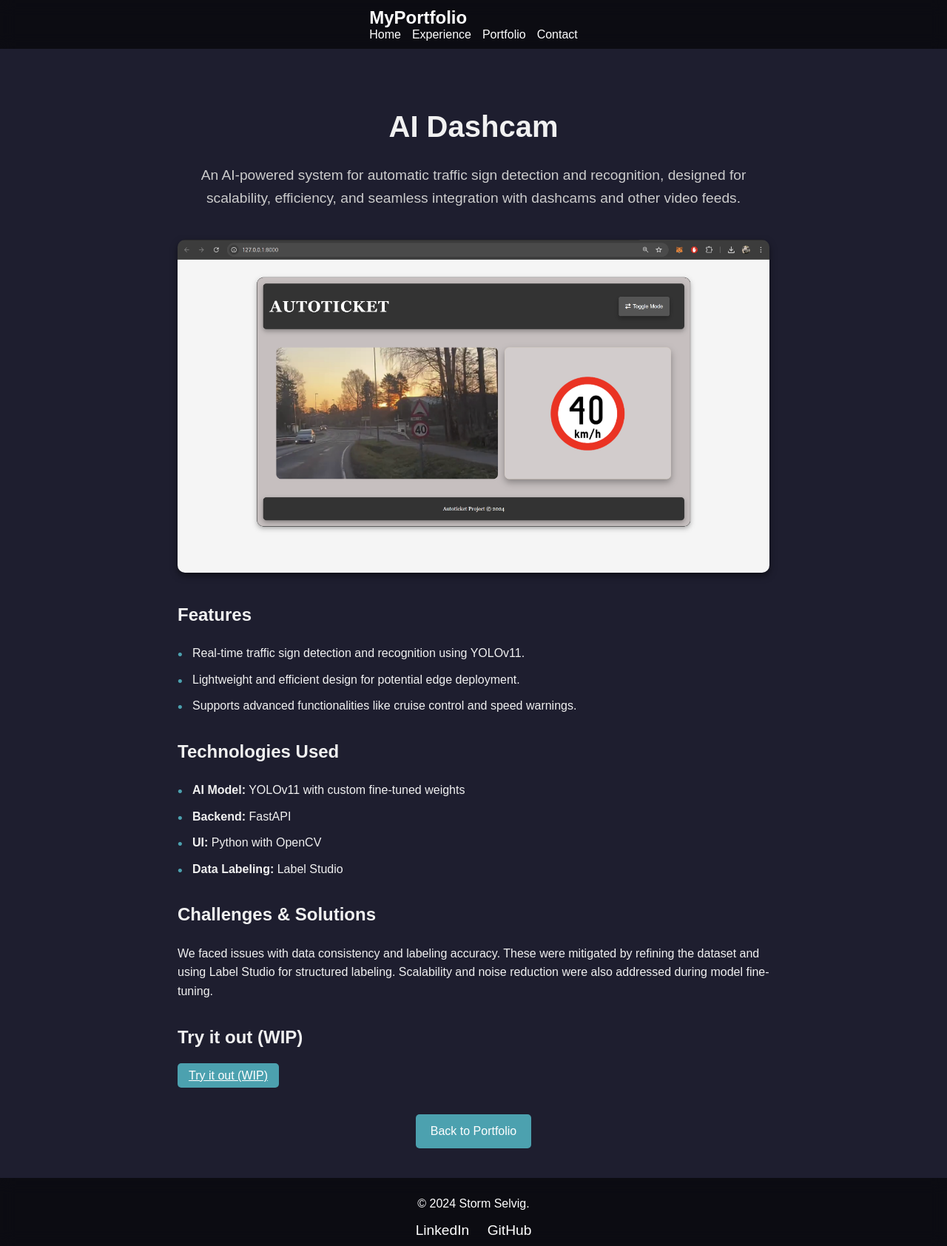
After one commit to Gutteerz/portfolio, a Flask app: page /portfolio/autoticket in a window 1280 px wide. The commit adds this page. Shown: the whole page at 74% size. Run offline with Flask 3, Linux system fonts and the light colour scheme.

Commit message:
added pages for some of the projects

```diff
--- a/app/routes.py
+++ b/app/routes.py
@@ -29,7 +29,22 @@ def about():
 def portfolio():
     return render_template('portfolio.html')
 
+#Refs to the projects
+@main.route('/portfolio/mario')
+def mario_project():
+    return render_template('projects/mario.html')
 
+
+@main.route('/portfolio/autoticket')
+def ai_dashcam_project():
+    return render_template('projects/autoticket.html')
+
+
+@main.route('/portfolio/smart-clock')
+def smart_clock_project():
+    return render_template('projects/smart_clock.html')
+
+#WIP contact
 @main.route('/contact', methods=['GET', 'POST'])
 @limiter.limit("5 per hour")  # Prevent spam with rate limiting
 def contact():
--- /dev/null
+++ b/app/static/css/projects.css
@@ -0,0 +1,85 @@
+/* General Project Details Styling */
+.project-details {
+    padding: 40px 20px;
+    line-height: 1.6;
+    color: #f1f1f1;
+}
+
+.project-header {
+    text-align: center;
+    margin-bottom: 40px;
+}
+
+.project-title {
+    font-size: 2.5rem;
+    margin-bottom: 10px;
+}
+
+.project-intro {
+    font-size: 1.2rem;
+    color: #cccccc;
+}
+
+.project-visual {
+    text-align: center;
+    margin: 30px 0;
+}
+
+.project-image {
+    max-width: 100%;
+    border-radius: 10px;
+    box-shadow: 0 4px 10px rgba(0, 0, 0, 0.5);
+}
+
+.project-section {
+    margin-bottom: 30px;
+}
+
+.features-list,
+.tech-list {
+    list-style: none;
+    padding: 0;
+}
+
+.features-list li,
+.tech-list li {
+    margin: 10px 0;
+    padding-left: 20px;
+    position: relative;
+}
+
+.features-list li::before,
+.tech-list li::before {
+    content: "•";
+    position: absolute;
+    left: 0;
+    color: #4ca1af;
+    font-size: 1.2rem;
+}
+
+.project-navigation {
+    text-align: center;
+    margin-top: 40px;
+}
+
+.project-navigation .btn {
+    display: inline-block;
+    padding: 10px 20px;
+    background: #4ca1af;
+    color: #fff;
+    border-radius: 5px;
+    text-decoration: none;
+    transition: background 0.3s ease;
+}
+
+.project-navigation .btn:hover {
+    background: #2c3e50;
+}
+
+.le_button {
+    padding: 8px 15px;
+    border-radius: 5px;
+    background-color: #4ca1af;
+    color: #fff;
+    cursor: pointer;
+}
--- a/app/templates/base.html
+++ b/app/templates/base.html
@@ -9,6 +9,7 @@
     <link rel="stylesheet" href="{{ url_for('static', filename='css/contact.css') }}">
     <link rel="stylesheet" href="{{ url_for('static', filename='css/about.css') }}">
     <link rel="stylesheet" href="{{ url_for('static', filename='css/home.css') }}">
+    <link rel="stylesheet" href="{{ url_for('static', filename='css/projects.css') }}">
 </head>
 <body>
     <nav class="navbar">
--- a/app/templates/portfolio.html
+++ b/app/templates/portfolio.html
@@ -19,7 +19,7 @@
                 <div class="project-info">
                     <h3>Mario Game</h3>
                     <p>Design and develop a 2D Mario platform game.</p>
-                    <a href="#" class="btn">Learn More</a>
+                    <a href="/portfolio/mario" class="le_button">Learn More</a>
                 </div>
             </div>
              <div class="project-card" data-category="cpp">
@@ -27,7 +27,7 @@
                 <div class="project-info">
                     <h3>Custom smart clock</h3>
                     <p>Smart Clock with functionality connected to STM32-board</p>
-                    <a href="#" class="btn">Learn More</a>
+                    <a href="/portfolio/smart-clock" class="le_button">Learn More</a>
                 </div>
             </div>
             <div class="project-card" data-category="dotnet">
@@ -43,7 +43,7 @@
                 <div class="project-info">
                     <h3>AI Dashcam</h3>
                     <p>Custom AI to recognize speed signs on the road.</p>
-                    <a href="#" class="btn">Learn More</a>
+                    <a href="/portfolio/autoticket" class="le_button">Learn More</a>
                 </div>
             </div>
              <div class="project-card" data-category="javascript">
--- /dev/null
+++ b/app/templates/projects/autoticket.html
@@ -0,0 +1,55 @@
+{% extends "base.html" %}
+{% block title %}Autoticket{% endblock %}
+{% block content %}
+<section class="project-details">
+    <div class="container">
+        <!-- Title and Intro Section -->
+        <div class="project-header">
+            <h1 class="project-title">AI Dashcam</h1>
+            <p class="project-intro">An AI-powered system for automatic traffic sign detection and recognition, designed for scalability, efficiency, and seamless integration with dashcams and other video feeds.</p>
+        </div>
+
+        <!-- Image Section -->
+        <div class="project-visual">
+            <img src="{{ url_for('static', filename='images/projects/autoticket.png') }}" alt="AI Dashcam Preview" class="project-image">
+        </div>
+
+        <!-- Features Section -->
+        <div class="project-section">
+            <h2>Features</h2>
+            <ul class="features-list">
+                <li>Real-time traffic sign detection and recognition using YOLOv11.</li>
+                <li>Lightweight and efficient design for potential edge deployment.</li>
+                <li>Supports advanced functionalities like cruise control and speed warnings.</li>
+            </ul>
+        </div>
+
+        <!-- Technologies Section -->
+        <div class="project-section">
+            <h2>Technologies Used</h2>
+            <ul class="tech-list">
+                <li><strong>AI Model:</strong> YOLOv11 with custom fine-tuned weights</li>
+                <li><strong>Backend:</strong> FastAPI</li>
+                <li><strong>UI:</strong> Python with OpenCV</li>
+                <li><strong>Data Labeling:</strong> Label Studio</li>
+            </ul>
+        </div>
+
+        <!-- Challenges Section -->
+        <div class="project-section">
+            <h2>Challenges & Solutions</h2>
+            <p>We faced issues with data consistency and labeling accuracy. These were mitigated by refining the dataset and using Label Studio for structured labeling. Scalability and noise reduction were also addressed during model fine-tuning.</p>
+        </div>
+
+        <div class="project-section">
+            <h2>Try it out (WIP)</h2>
+            <a href="" class="le_button">Try it out (WIP)</a>
+        </div>
+
+        <!-- Navigation -->
+        <div class="project-navigation">
+            <a href="/portfolio" class="btn btn-secondary">Back to Portfolio</a>
+        </div>
+    </div>
+</section>
+{% endblock %}
```
Also changed, not shown: app/templates/projects/mario.html (added, +49 -0 lines), app/templates/projects/smart_clock.html (added, +54 -0 lines), app/static/images/projects/autoticket.png (added), app/static/images/projects/smart_clock.png (added).
